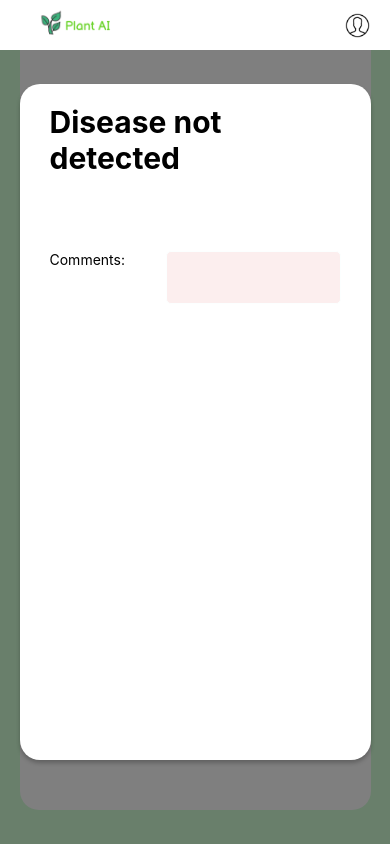
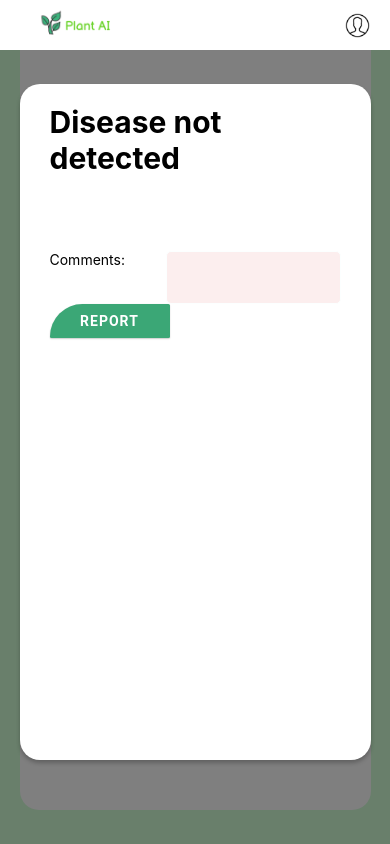
Before and after one commit to arjunaj5/PlantAi, a React Native app: screen /HealthyPlantResult in a window 390 px wide. Both pictures are taken after a click on the button "NOT SURE?". Built offline with nearby package versions, Linux system fonts and the light colour scheme.

Commit message:
added buttion

```diff
--- a/Screens/ModalScreens/NotDetectedReport/index.js
+++ b/Screens/ModalScreens/NotDetectedReport/index.js
@@ -1,8 +1,10 @@
 import React from "react";
 import { View , Text, TextInput} from "react-native";
+import { Button } from "react-native-paper";
 
 
 import styles from './styles'
+import globalStyles from "../../../globalStyles";
 
 const NotDetectedReport = () => {
 
@@ -18,6 +20,15 @@
           maxLength={100}
         />
       </View>
+      <Button
+        mode="contained"
+        color="#3BA776"
+        onPress={() => console.log('Pressed')}
+        dark={true}
+        style={globalStyles.button}
+      >
+        <Text style={globalStyles.buttonText}> Report </Text>
+      </Button>
     </View>
   )
 }
--- a/globalStyles.js
+++ b/globalStyles.js
@@ -7,6 +7,15 @@
     shadowOpacity: 0.8,
     shadowRadius: 5,
     elevation: 5,
+  },
+
+  button: {
+    borderTopLeftRadius: 100,
+    borderRadius: 5,
+    width: 120
+  },
+  buttonText: {
+    fontWeight: "bold"
   }
 } );
 
```
